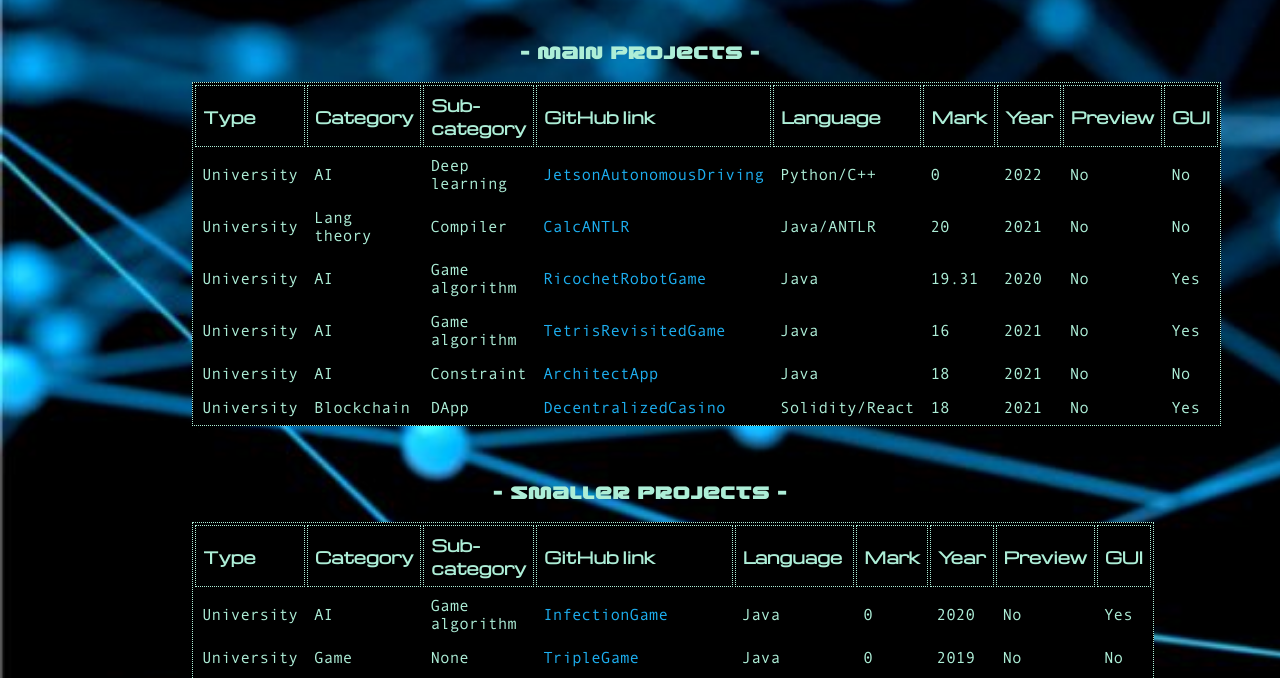
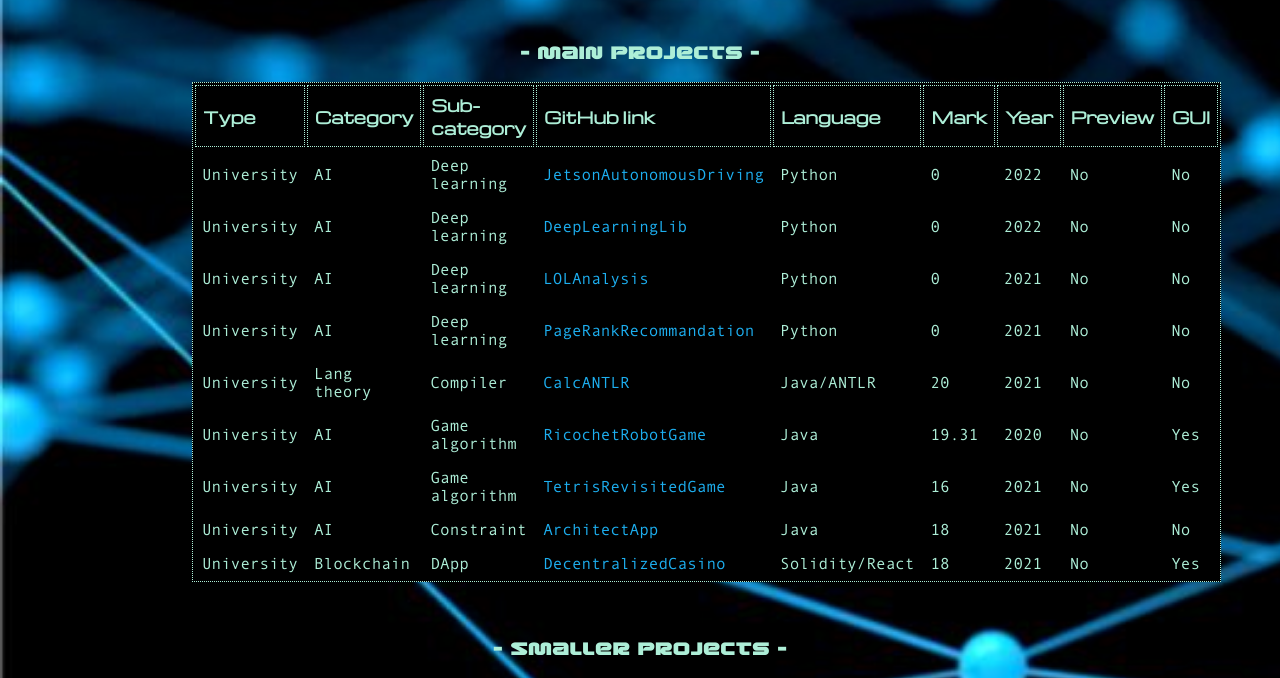
Before and after one commit to hanzopgp/ProjectList, a plain HTML site: page index.html in a window 1280 px wide. Shown: the part 116-794 px from the top of the page. Drawn offline with Linux system fonts and the light colour scheme.

Commit message:
adding project

```diff
--- a/index.html
+++ b/index.html
@@ -40,9 +40,42 @@
                     <td>AI</td>
                     <td>Deep learning</td>
                     <td><a target="_blank" href="https://github.com/hanzopgp/JetsonAutonomousDriving">JetsonAutonomousDriving</a></td>
-                    <td>Python/C++</td>
+                    <td>Python</td>
                     <td>0</td>
                     <td>2022</td>
+                    <td>No</td>
+                    <td>No</td>
+                </tr>
+				<tr>
+                    <td>University</td>
+                    <td>AI</td>
+                    <td>Deep learning</td>
+                    <td><a target="_blank" href="https://github.com/hanzopgp/DeepLearningLib">DeepLearningLib</a></td>
+                    <td>Python</td>
+                    <td>0</td>
+                    <td>2022</td>
+                    <td>No</td>
+                    <td>No</td>
+                </tr>
+				<tr>
+                    <td>University</td>
+                    <td>AI</td>
+                    <td>Deep learning</td>
+                    <td><a target="_blank" href="https://github.com/hanzopgp/LOLAnalysis">LOLAnalysis</a></td>
+                    <td>Python</td>
+                    <td>0</td>
+                    <td>2021</td>
+                    <td>No</td>
+                    <td>No</td>
+                </tr>
+				<tr>
+                    <td>University</td>
+                    <td>AI</td>
+                    <td>Deep learning</td>
+                    <td><a target="_blank" href="https://github.com/hanzopgp/PageRankRecommandation">PageRankRecommandation</a></td>
+                    <td>Python</td>
+                    <td>0</td>
+                    <td>2021</td>
                     <td>No</td>
                     <td>No</td>
                 </tr>
```
